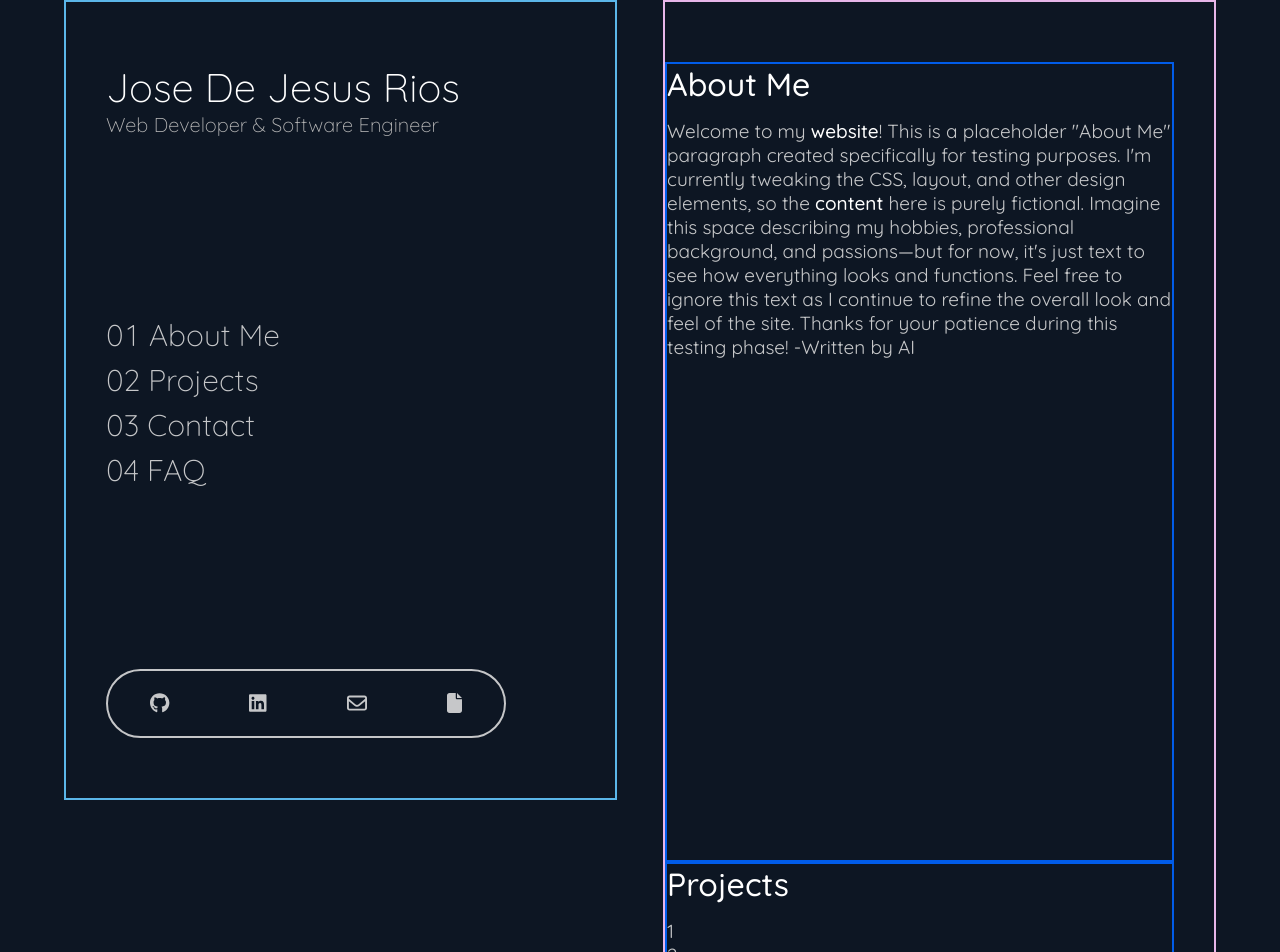
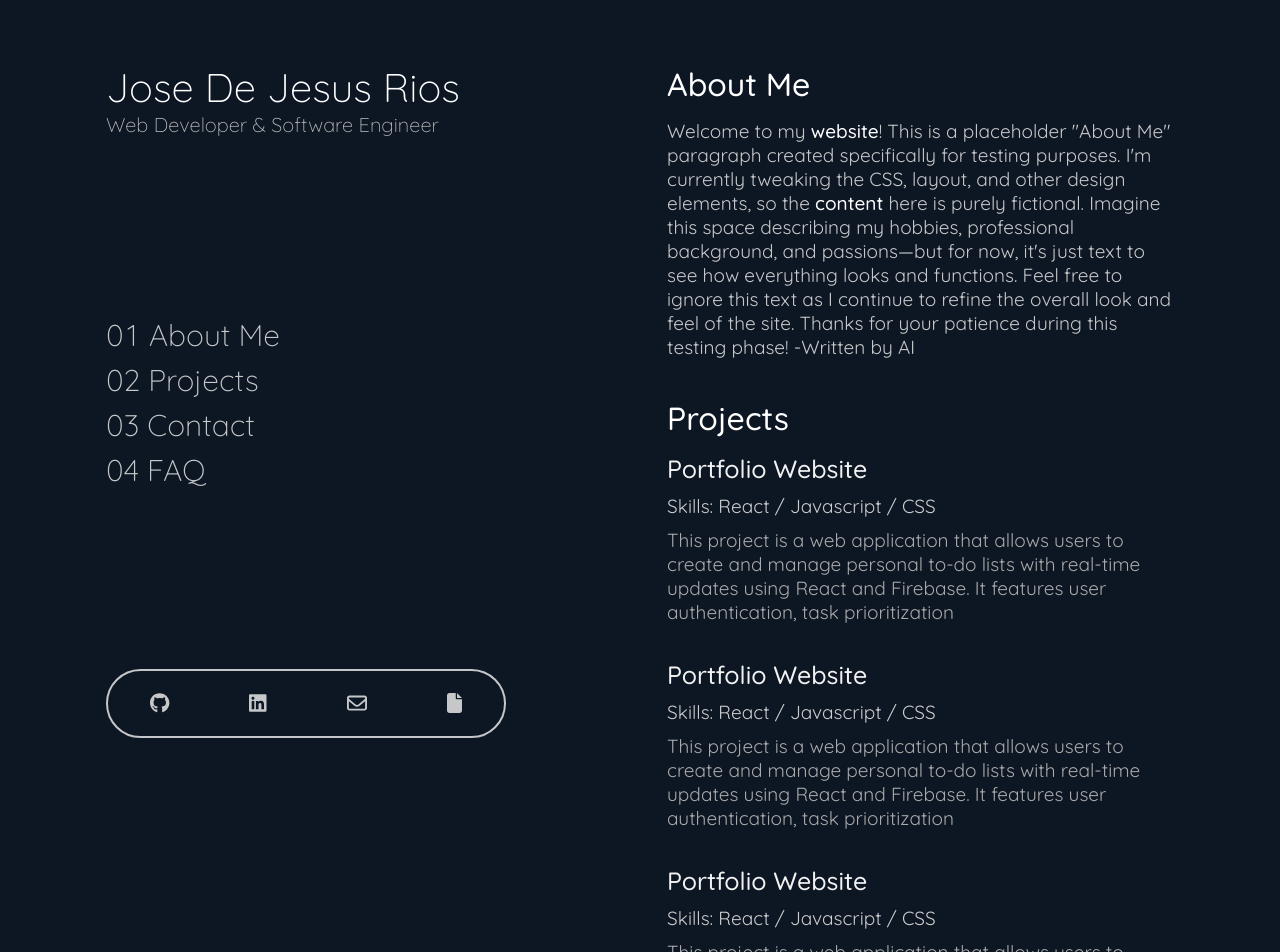
Before and after one commit to josedrios/portfolio-website, a React (Vite) app: page / in a window 1280 px wide. Shown: the top 952 px of the page. Built offline with nearby package versions, Linux system fonts and the light colour scheme; the HTML template or start-up script is replaced by a standard one.

Commit message:
Added Structure to Project Content Items, including Project header, skills section, and project summary

```diff
--- a/src/App.jsx
+++ b/src/App.jsx
@@ -81,10 +81,23 @@ function App() {
           </div>
           <div className='content-item'>
             <h1 className='content-item-header'>Projects</h1>
-            <div className='content-item-body'>1</div>
-            <div className='content-item-body'>2</div>
-            <div className='content-item-body'>3</div>
-            <div className='content-item-body'>etc.</div>
+            <div className='content-item-body' id='project-item-container'>
+              <div className="project-item">
+                <h1 className="project-header">Portfolio Website</h1>
+                <p className="project-skills">Skills: React / Javascript / CSS</p>
+                <p className="project-summary">This project is a web application that allows users to create and manage personal to-do lists with real-time updates using React and Firebase. It features user authentication, task prioritization</p>
+              </div>
+              <div className="project-item">
+                <h1 className="project-header">Portfolio Website</h1>
+                <p className="project-skills">Skills: React / Javascript / CSS</p>
+                <p className="project-summary">This project is a web application that allows users to create and manage personal to-do lists with real-time updates using React and Firebase. It features user authentication, task prioritization</p>
+              </div>
+              <div className="project-item">
+                <h1 className="project-header">Portfolio Website</h1>
+                <p className="project-skills">Skills: React / Javascript / CSS</p>
+                <p className="project-summary">This project is a web application that allows users to create and manage personal to-do lists with real-time updates using React and Firebase. It features user authentication, task prioritization</p>
+              </div>
+            </div>
           </div>
           <div className='content-item'>
             <h1 className='content-item-header'>Contact</h1>
--- a/src/styles/abstracts/_variables.scss
+++ b/src/styles/abstracts/_variables.scss
@@ -2,11 +2,12 @@
 $main-bg: #0d1623;
 $header-color: white;
 $unchosen-white: rgba(226, 226, 226, 0.871);
+$project-header: rgb(220, 219, 219, 1);
 
 // Toggle Border Color Variables
-$header-border: rgba(100,200,300, 0.9);
-$main-border: rgba(300,200,300, 0.9);
-$content-border: rgba(0,100,300, 0.9);
+$header-border: rgba(100,200,300, 0.0);
+$main-border: rgba(300,200,300, 0.0);
+$content-border: rgba(0,100,300, 0.0);
 
 // Size Variables
 $gradient-bubble-diameter: 400px;
--- a/src/styles/components/_gradient-bubble.scss
+++ b/src/styles/components/_gradient-bubble.scss
@@ -1,7 +1,7 @@
 .gradient-bubble {
   // Z-Index should be always kept aware of just incase
   // any visual complications arise
-  z-index: 0;
+  z-index: -100;
   --size: #{$gradient-bubble-diameter};
   width: var(--size);
   height: var(--size);
--- a/src/styles/layout/_content-item.scss
+++ b/src/styles/layout/_content-item.scss
@@ -2,6 +2,8 @@
     display: flex;
     flex-direction: column;
     font-family: $header-font;
+    width: 100%;
+    border: 2px solid $content-border;
 }
 
 .content-item-header{
@@ -14,6 +16,7 @@
     text-align: left;
     font-size: 19px;
     color: $unchosen-white;
+    padding-bottom: 35px;
 }
 
 .bold-section{
--- a/src/styles/layout/_layout.scss
+++ b/src/styles/layout/_layout.scss
@@ -25,13 +25,7 @@ main {
     padding: 60px 40px 60px 0px;
     border: 2px solid $main-border;
     min-height: 100vh;
-    .content-item {
-        text-align: center;
-        align-content: center;
-        width: 100%;
-        min-height: 800px;
-        border: 2px solid $content-border;
-    }
+    z-index: -100;
 }
 
 @media(max-width: 970px){
--- /dev/null
+++ b/src/styles/layout/_project-item.scss
@@ -0,0 +1,32 @@
+#project-item-container{
+    .project-item:last-of-type {
+        padding-bottom: 0px;
+    }
+}
+
+.project-item{
+    padding-bottom: 25px;
+    * {
+        padding-bottom: 10px;
+    }
+}
+
+.project-header{
+    font-size: 25px;
+    font-weight: 450;
+    //color: $project-header;
+    color: #F2F2F2;
+}
+
+// HAVE FA-ARROW-RIGHT INDICATE TO THE USER THAT
+// THE HEADER IS CLICKABLE (WHEN HEADER IS HOVERED
+// HAVE ARROW MOVE SLIGHTLY TO THE RIGHT WITH A
+// NICE TRANSITION)
+
+.project-skills{
+    color: #CCCCCC;
+}
+
+.project-summary{
+    color: #A9A9A9;
+}
--- a/src/styles/main.scss
+++ b/src/styles/main.scss
@@ -12,6 +12,7 @@
 @import './layout/layout.scss';
 @import './layout/header.scss';
 @import './layout/content-item.scss';
+@import './layout/project-item.scss';
 
 
 // Components
```
